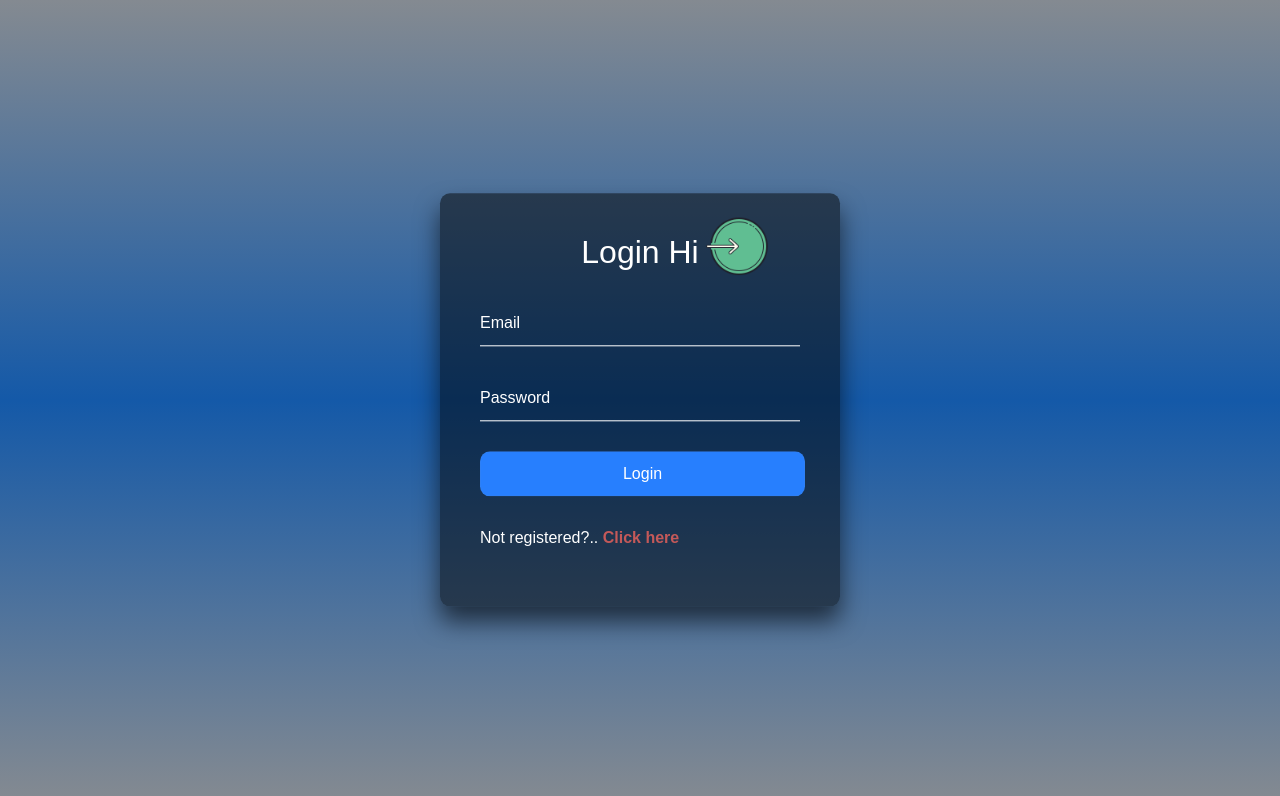
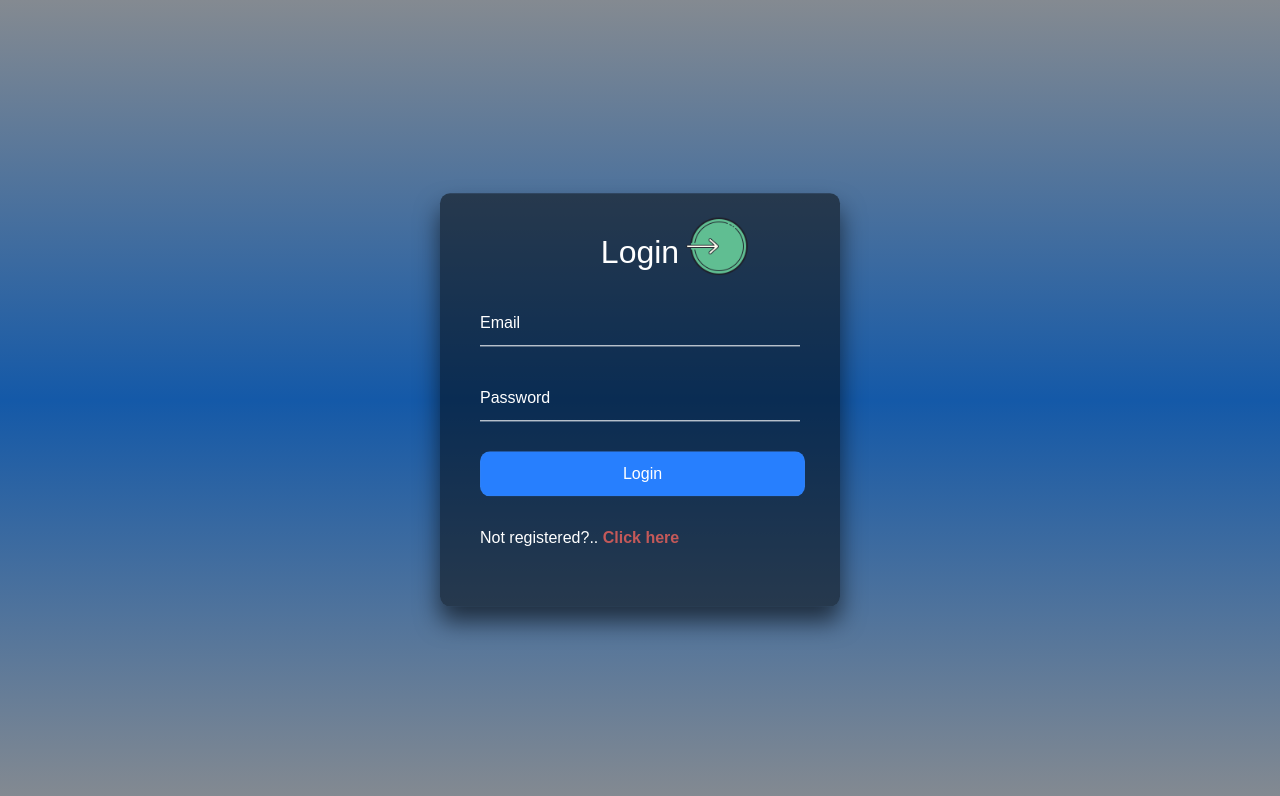
Before and after one commit to Ashymz/Registered-check, a plain HTML site: page registered.html in a window 1280 px wide. Drawn offline with nearby package versions, Linux system fonts and the light colour scheme.

Commit message:
corrections

```diff
--- a/registered.html
+++ b/registered.html
@@ -22,7 +22,7 @@
         position: absolute;
         top: 29px;-->
             <div class="login-box">
-        <h2>Login Hi
+        <h2>Login
           <image src="./assets/image/login.png" id="image_" style="width:80px; position: absolute; top: 13px;">
         </h2>
         <form action="" id="loginForm">
```
